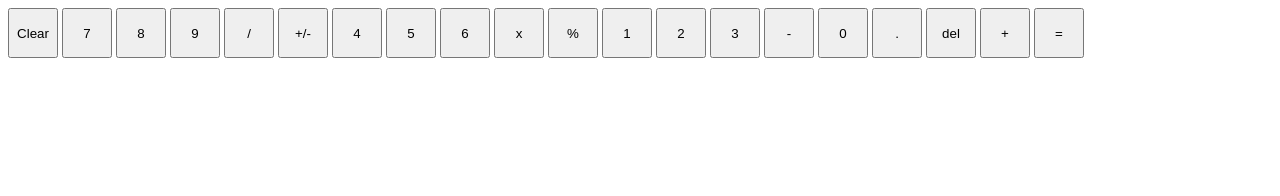
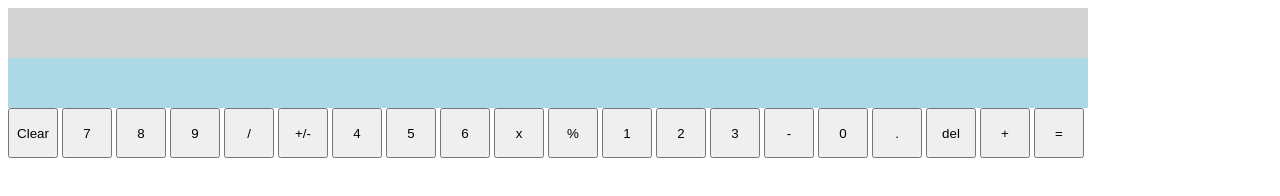
Before and after one commit to davidbentley95/odin-calculator, a plain HTML site: page index.html in a window 1280 px wide. Both pictures are taken after a click on the button "Clear". Drawn offline with Linux system fonts and the light colour scheme.

Commit message:
Implement screen for calculation visualization
Add 2 screens, one for formula and one for results.

```diff
--- a/index.html
+++ b/index.html
@@ -7,6 +7,8 @@
     <link rel="stylesheet" href="styles.css">
 </head>
 <body>
+    <div class="screen-formula">123</div>
+    <div class="screen-total"></div>
     <div class="calc-buttons">
         <button id="clear">Clear</button>
         <button class="number-button">7</button>
--- a/script-file.js
+++ b/script-file.js
@@ -7,8 +7,11 @@ const OPERATOR_OBJECT = {
 
 let num1 = 0;
 let num2 = 0;
+let runningTotal = 0;
 let updateFirstNum = true;
 let operator = 'addition';
+let screenFormula = document.querySelector(".screen-formula");
+let screenTotal = document.querySelector(".screen-total");
 
 
 
@@ -40,10 +43,11 @@ function changeSign(num1) {
 function setNumberVariables(event) {
     if(updateFirstNum) {
         num1 += event.target.innerText;
-        console.log(Number(num1));
+        screenFormula.innerText = num1;
     } else {
         num2 += event.target.innerText;
         console.log(Number(num2));
+        screenFormula.innerText += num2;
     }
 
 }
@@ -56,8 +60,20 @@ document.querySelectorAll(".operation-button").forEach(item => {item.addEventLis
     console.log(operator);
 })});
 
+document.querySelector("#clear").addEventListener("click", () => {
+    num1 = 0;
+    num2 = 0;
+    runningTotal = 0;
+    updateFirstNum = true;
+    operator = 'addition';
+    screenFormula.innerHTML = "";
+    screenTotal.innerHTML = "";
+})
+
 document.querySelector(".equals-button").addEventListener("click", () => {
-    console.log(OPERATOR_OBJECT[operator](Number(num1), Number(num2)));
+    // console.log(OPERATOR_OBJECT[operator](Number(num1), Number(num2)));
+    runningTotal = OPERATOR_OBJECT[operator](Number(num1), Number(num2))
+    screenTotal.innerText = runningTotal;
 })
 
 
--- a/styles.css
+++ b/styles.css
@@ -2,3 +2,16 @@ button {
     width: 50px;;
     height: 50px;
 }
+
+.screen-formula {
+    width: 1080px;
+    height: 50px;
+    background-color: lightgray;
+}
+
+.screen-total {
+    width: 1080px;
+    height: 50px;
+    background-color: lightblue;
+    text-align: right;
+}
```
